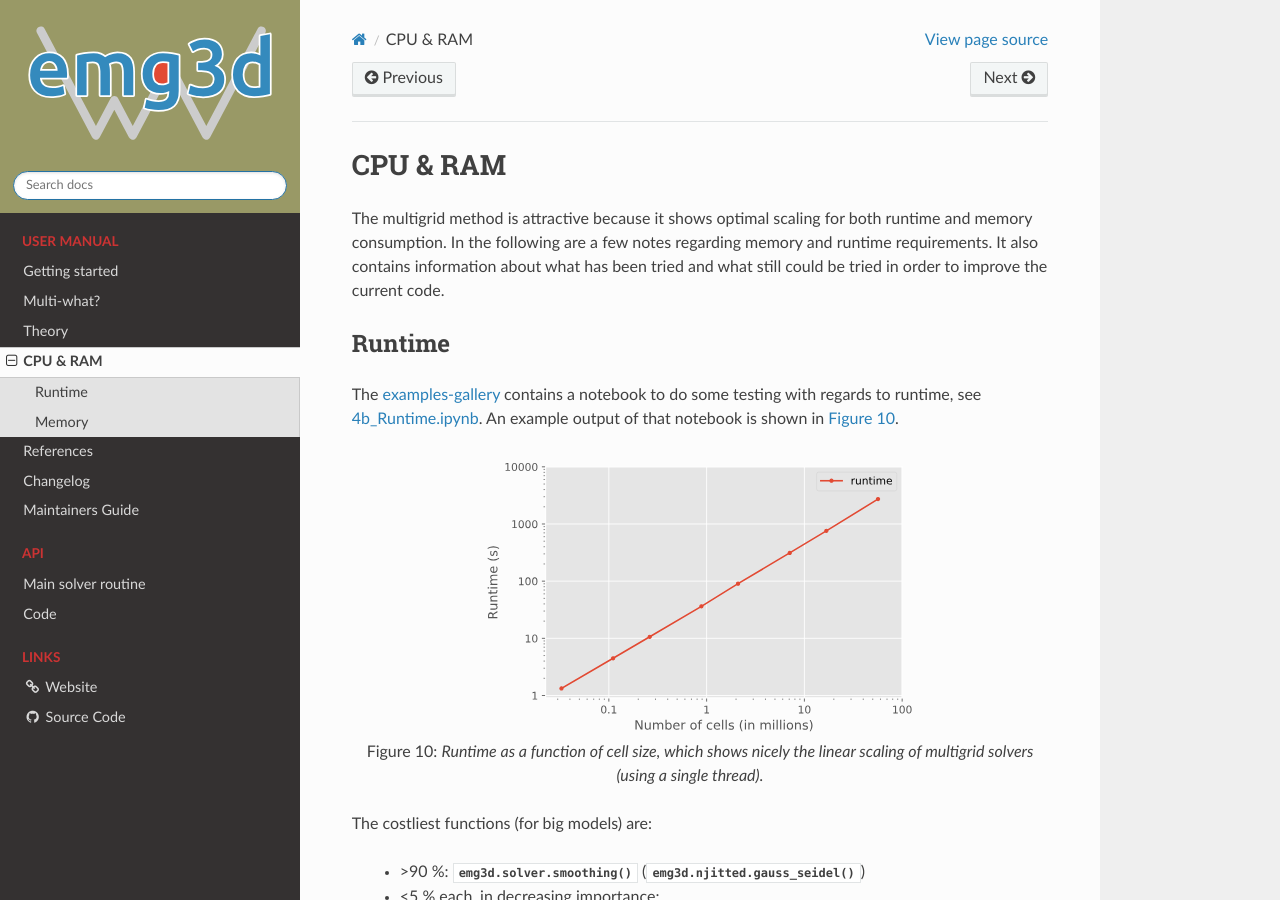
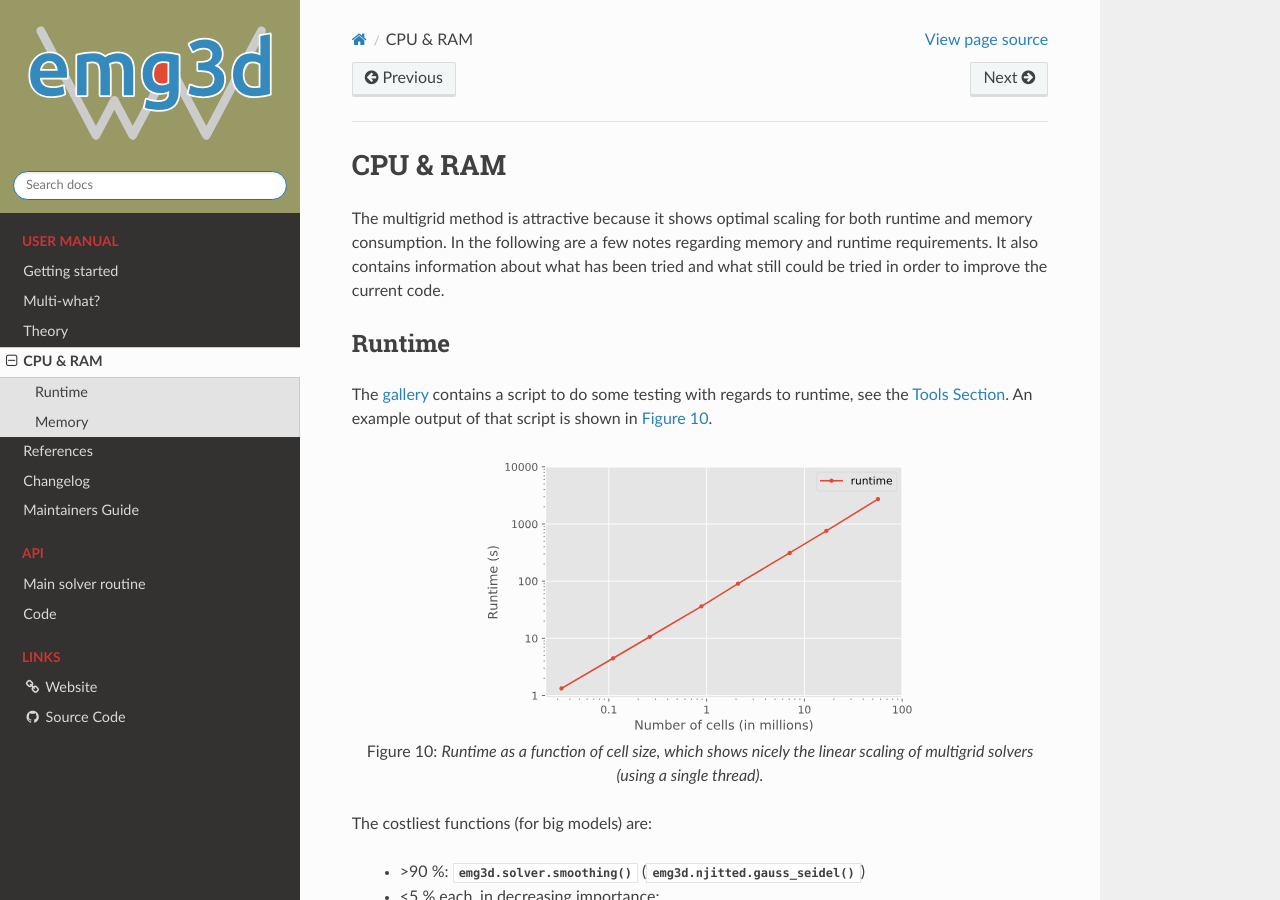
Before and after one commit to emsig/emg3d, a Sphinx documentation site: the page built from docs/cpu_and_ram.rst, in a window 1280 px wide and 900 px high. Built offline with Sphinx 7.4.7 and the Read the Docs theme 2.0.0, drawn with Linux system fonts in a browser that asks for light colours; the version number could not be read and is left out; some of the changed text lies outside the part shown.

Commit message:
Move to sphinx gallery (#85)
* Add `log` to grid2grid.
* Move examples to sphinx-gallery

```diff
--- a/CHANGELOG.rst
+++ b/CHANGELOG.rst
@@ -18,6 +18,10 @@ Changelog
   domain, then now extra buffer is added around the domain. Additionally, the
   function has a new parameter ``max_domain``, which is the maximum distance
   from the center to the boundary; defaults to 100 km.
+- New parameter ``log`` for ``utils.grid2grid``; if ``True``, then the
+  interpolation is carried out on a log10-scale.
+- Change from the notebook-based ``emg3d-examples``-repo to the
+  ``sphinx``-based ``emg3d-gallery``-repo.
 
 
 *v0.9.2* : Complex sources
--- a/README.rst
+++ b/README.rst
@@ -42,7 +42,7 @@ reports, and much more, see
 - **Website**: https://empymod.github.io,
 - **Documentation**: https://emg3d.readthedocs.io,
 - **Source Code**: https://github.com/empymod/emg3d,
-- **Examples**: https://github.com/empymod/emg3d-examples.
+- **Examples**: https://empymod.github.io/emg3d-gallery.
 
 
 Features
--- a/docs/cpu_and_ram.rst
+++ b/docs/cpu_and_ram.rst
@@ -10,11 +10,10 @@ been tried and what still could be tried in order to improve the current code.
 Runtime
 -------
 
-The `examples-gallery <https://github.com/empymod/emg3d-examples>`_ contains a
-notebook to do some testing with regards to runtime, see
-`4b_Runtime.ipynb
-<https://github.com/empymod/emg3d-examples/blob/master/4b_Runtime.ipynb>`_.
-An example output of that notebook is shown in :numref:`Figure %s <runtime>`.
+The `gallery <https://empymod.github.io/emg3d-gallery>`_ contains a script to
+do some testing with regards to runtime, see the `Tools Section
+<https://empymod.github.io/emg3d-gallery/gallery/index.html#tools>`_. An
+example output of that script is shown in :numref:`Figure %s <runtime>`.
 
 .. figure:: _static/runtime.svg
    :scale: 80 %
@@ -90,11 +89,10 @@ fields (source field, electric field, and residual field) and the model
 parameters (resistivity, eta, mu). For a big model, they some up; e.g., almost
 3 GB for an isotropic model with 256x256x256 cells.
 
-The `examples-gallery <https://github.com/empymod/emg3d-examples>`_ contains a
-notebook to do some testing with regards to the RAM usage, see
-`4a_RAM-requirements.ipynb
-<https://github.com/empymod/emg3d-examples/blob/master/4a_RAM-requirements.ipynb>`_.
-An example output of that notebook is shown in :numref:`Figure %s <ramusage>`.
+The `gallery <https://empymod.github.io/emg3d-gallery>`_ contains a script to
+do some testing with regards to the RAM usage, see the `Tools Section
+<https://empymod.github.io/emg3d-gallery/gallery/index.html#tools>`_. An
+example output of that script is shown in :numref:`Figure %s <ramusage>`.
 
 .. figure:: _static/RAM-Usage.svg
    :scale: 80 %
```
Also changed, not shown: MAINTENANCE.rst (+15 -7 lines), docs/usage.rst (+12 -12 lines), 2 other files.
